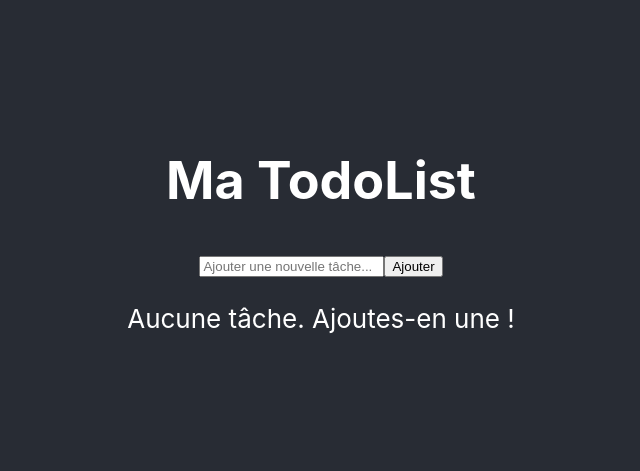
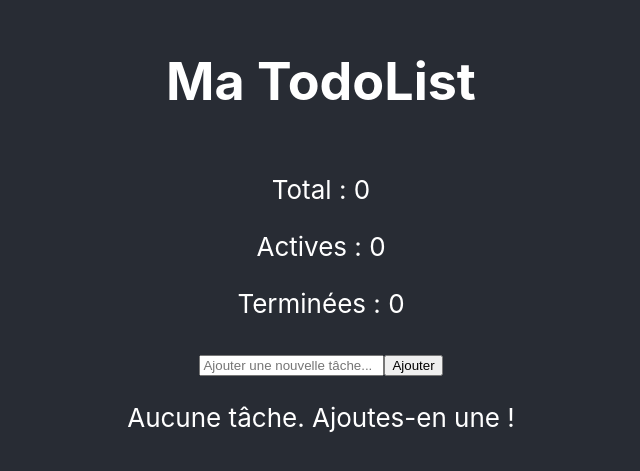
Before and after one commit to Pauline-hiez/ToDoList, a React (Create React App) app in the folder todolist-avancee/: page / in a window 1280 px wide. Shown: the part 163-634 px from the top of the page, without its empty margins (319-959 px from the left). Built offline with nearby package versions, Linux system fonts and the light colour scheme.

Commit message:
Création de l'affichages du nombre de tâches

```diff
--- a/todolist-avancee/src/App.js
+++ b/todolist-avancee/src/App.js
@@ -32,11 +32,21 @@ function App() {
     setTodos(todos.filter(todo => todo.id !== id));
   }
 
+  // Statistiques
+  const nombreTotal = todos.length;
+  const nombreActives = todos.filter(t => !t.completed).length;
+  const nombreTerminees = todos.filter(t => t.completed).length;
+
   // Utiliser TodoForm et TodoList pour ajouter et afficher des tâches
   return (
     <div className="App">
       <header className="App-header">
         <h1>Ma TodoList</h1>
+        <div className="stats">
+          <p>Total : {nombreTotal}</p>
+          <p>Actives : {nombreActives}</p>
+          <p>Terminées : {nombreTerminees}</p>
+        </div>
         <TodoForm onAjouter={ajouterTodo} />
         <TodoList todos={todos} onToggle={toggleTodo} onSupprimer={supprimerTodo} />
       </header>
@@ -44,5 +54,4 @@ function App() {
   );
 }
 
-
 export default App;
```
